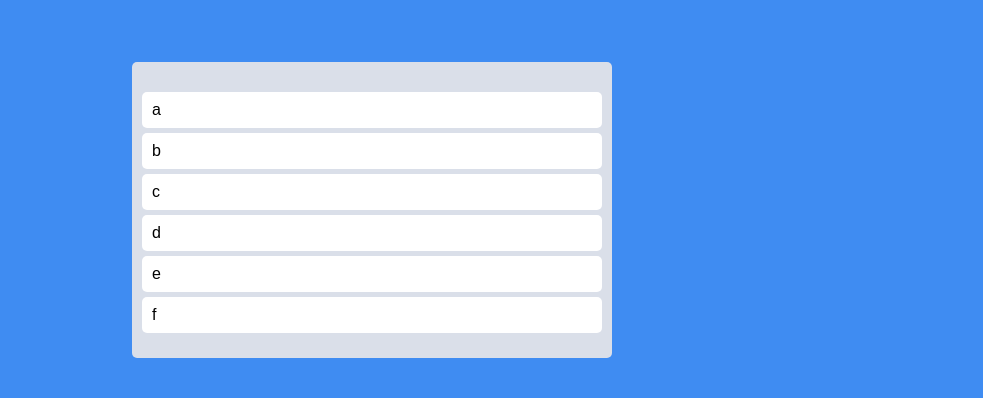
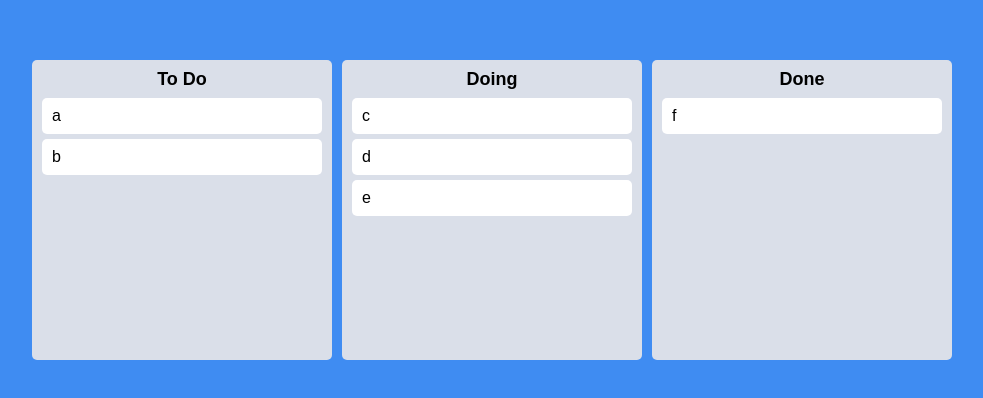
Before and after one commit to wjddms4107/react-master, a React (Create React App) app: page / in a window 1280 px wide. Shown: the part 190-588 px from the top of the page, without its empty margins (268-1251 px from the left). Built offline with nearby package versions, Linux system fonts and the light colour scheme.

Commit message:
[Feat] Multi Boards로 다른 board로 드로그앤드롭 가능

```diff
--- a/src/App.tsx
+++ b/src/App.tsx
@@ -1,42 +1,58 @@
 /* eslint-disable react/jsx-props-no-spreading */
 import React from "react";
 import styled from "styled-components";
-import { DragDropContext, Droppable, DropResult } from "react-beautiful-dnd";
+import { DragDropContext, DropResult } from "react-beautiful-dnd";
 import { useRecoilState } from "recoil";
 import { toDoState } from "./atoms";
-import DragabbleCard from "./Components/DragabbleCard";
+import Board from "./Components/Board";
 
 function App() {
   const [toDos, setToDos] = useRecoilState(toDoState);
-  const onDragEnd = ({ draggableId, destination, source }: DropResult) => {
-    // destination이 없을 수도 있어 왜냐하면 같은 자리에 둘 수도 있으니까. 그때는 그냥 return
+
+  const onDragEnd = (info: DropResult) => {
+    const { destination, draggableId, source } = info;
+
     if (!destination) return;
 
-    setToDos((oldToDos) => {
-      const copyToDos = [...oldToDos];
-      // 1) Delete item on source.index
-      copyToDos.splice(source.index, 1);
-      // 2) Put back the item on the destination.index
-      copyToDos.splice(destination?.index, 0, draggableId);
+    // same board movement.
+    if (destination?.droppableId === source.droppableId) {
+      setToDos((allBoards) => {
+        const boardCopy = [...allBoards[source.droppableId]];
+        boardCopy.splice(source.index, 1);
+        boardCopy.splice(destination?.index, 0, draggableId);
 
-      return copyToDos;
-    });
+        // 수정된 board, 그리고 나머지 board까지 return
+        return {
+          ...allBoards,
+          [source.droppableId]: boardCopy,
+        };
+      });
+    }
+
+    // cross board movement.
+    if (destination?.droppableId !== source.droppableId) {
+      setToDos((allBoards) => {
+        const sourceBoard = [...allBoards[source.droppableId]];
+        const destinationBoard = [...allBoards[destination.droppableId]];
+        sourceBoard.splice(source.index, 1);
+        destinationBoard.splice(destination?.index, 0, draggableId);
+
+        return {
+          ...allBoards,
+          [source.droppableId]: sourceBoard,
+          [destination.droppableId]: destinationBoard,
+        };
+      });
+    }
   };
 
   return (
     <DragDropContext onDragEnd={onDragEnd}>
       <Wrapper>
         <Boards>
-          <Droppable droppableId="one">
-            {(magic) => (
-              <Board ref={magic.innerRef} {...magic.droppableProps}>
-                {toDos.map((toDo, index) => (
-                  <DragabbleCard key={toDo} index={index} toDo={toDo} />
-                ))}
-                {magic.placeholder}
-              </Board>
-            )}
-          </Droppable>
+          {Object.keys(toDos).map((boardId) => (
+            <Board boardId={boardId} key={boardId} toDos={toDos[boardId]} />
+          ))}
         </Boards>
       </Wrapper>
     </DragDropContext>
@@ -48,7 +64,7 @@
   justify-content: center;
   align-items: center;
 
-  max-width: 480px;
+  max-width: 680px;
   width: 100%;
   height: 100vh;
 
@@ -58,15 +74,8 @@
 const Boards = styled.div`
   display: grid;
   width: 100%;
-  grid-template-columns: repeat(1, 1fr);
-`;
-
-const Board = styled.div`
-  padding: 20px 10px;
-  padding-top: 30px;
-  background-color: ${(props) => props.theme.boardColor};
-  border-radius: 5px;
-  min-height: 200px;
+  gap: 10px;
+  grid-template-columns: repeat(3, 1fr);
 `;
 
 export default App;
--- /dev/null
+++ b/src/Components/Board.tsx
@@ -0,0 +1,46 @@
+/* eslint-disable react/jsx-props-no-spreading */
+import React from "react";
+import styled from "styled-components";
+import { Droppable } from "react-beautiful-dnd";
+import DragabbleCard from "./DragabbleCard";
+
+interface IBoardProps {
+  toDos: string[];
+  boardId: string;
+}
+
+function Board({ toDos, boardId }: IBoardProps) {
+  return (
+    <Wrapper>
+      <Title>{boardId}</Title>
+      <Droppable droppableId={boardId}>
+        {(magic) => (
+          <div ref={magic.innerRef} {...magic.droppableProps}>
+            {toDos.map((toDo, index) => (
+              <DragabbleCard key={toDo} index={index} toDo={toDo} />
+            ))}
+            {magic.placeholder}
+          </div>
+        )}
+      </Droppable>
+    </Wrapper>
+  );
+}
+
+const Wrapper = styled.div`
+  width: 300px;
+  padding: 20px 10px;
+  padding-top: 10px;
+  background-color: ${(props) => props.theme.boardColor};
+  border-radius: 5px;
+  min-height: 300px;
+`;
+
+const Title = styled.h2`
+  text-align: center;
+  font-weight: 600;
+  margin-bottom: 10px;
+  font-size: 18px;
+`;
+
+export default Board;
--- a/src/atoms.ts
+++ b/src/atoms.ts
@@ -1,6 +1,14 @@
 import { atom, selector } from "recoil";
 
-export const toDoState = atom({
+interface IToDoState {
+  [key: string]: string[];
+}
+
+export const toDoState = atom<IToDoState>({
   key: "toDo",
-  default: ["a", "b", "c", "d", "e", "f"],
+  default: {
+    "To Do": ["a", "b"],
+    Doing: ["c", "d", "e"],
+    Done: ["f"],
+  },
 });
```
